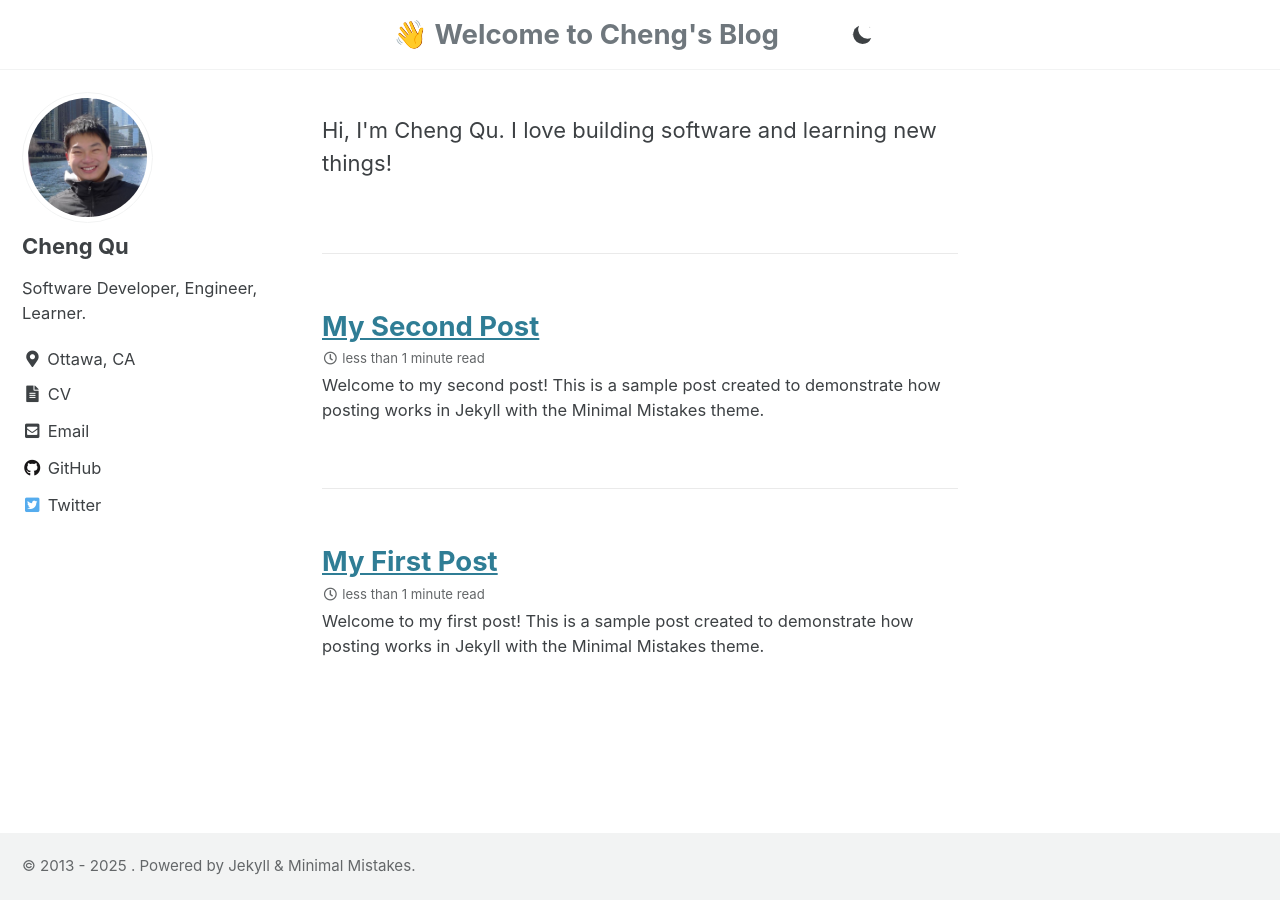
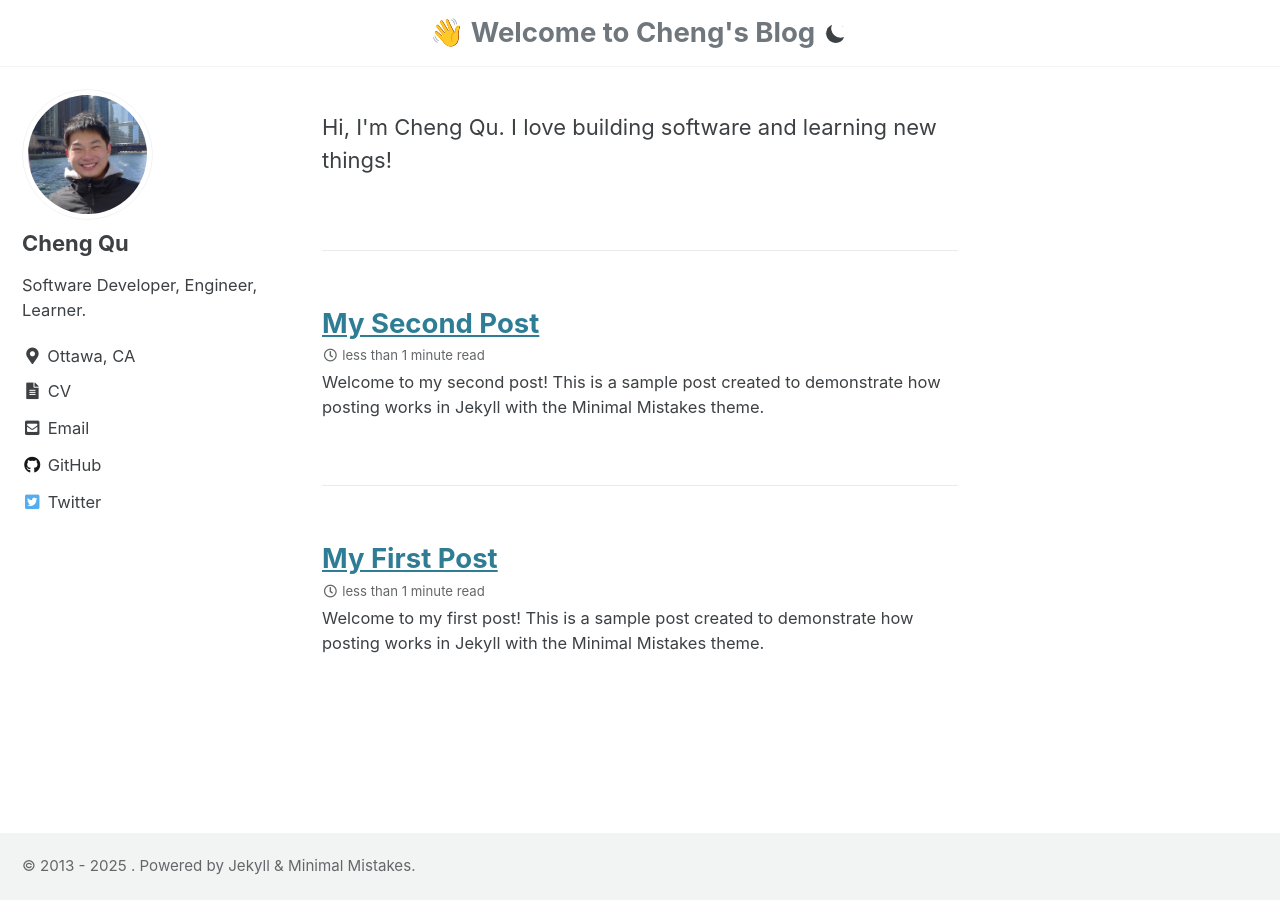
Before and after one commit to ChengQu29/ChengQu.github.io, a Jekyll site: the page built from index.html, in a window 1280 px wide. Built offline with Jekyll 4.4.1, drawn with Linux system fonts in a browser that asks for light colours; cached includes are drawn as plain includes; the list of posts is cut into pages by our own code.

Commit message:
position icon

```diff
--- a/_sass/minimal-mistakes/_custom.scss
+++ b/_sass/minimal-mistakes/_custom.scss
@@ -12,7 +12,12 @@
 .site-title-container {
   display: flex;
   align-items: center;
-  gap: 0.75em;
+  justify-content: center;
+  gap: 0.15em; /* tighten spacing between title and toggle */
+}
+
+.site-title {
+  position: relative;
 }
 
 .theme-toggle--title {
@@ -20,7 +25,7 @@
   border: none;
   color: inherit;
   cursor: pointer;
-  padding: 0.35em;
+  padding: 0.1em; /* smaller padding so it sits closer to title */
   border-radius: 4px;
   display: flex;
   align-items: center;
@@ -40,7 +45,19 @@
 
 /* Theme icon styles */
 .theme-icon {
+  display: block; /* remove inline svg whitespace/baseline gaps */
   transition: opacity 0.3s ease;
+}
+
+/* Remove default margins that create extra space around the title */
+.greedy-nav .site-title-container .site-title {
+  margin: 0; /* overrides .greedy-nav a { margin: 0 1rem; } */
+}
+
+/* Eliminate left margin inherited by .theme-toggle inside masthead */
+.site-title-container .theme-toggle {
+  margin-left: 0.1em !important; /* override _masthead.scss margin-left */
+  padding: 0.1em; /* keep target size while keeping it tight */
 }
 
 /* Dark mode styles */
```
